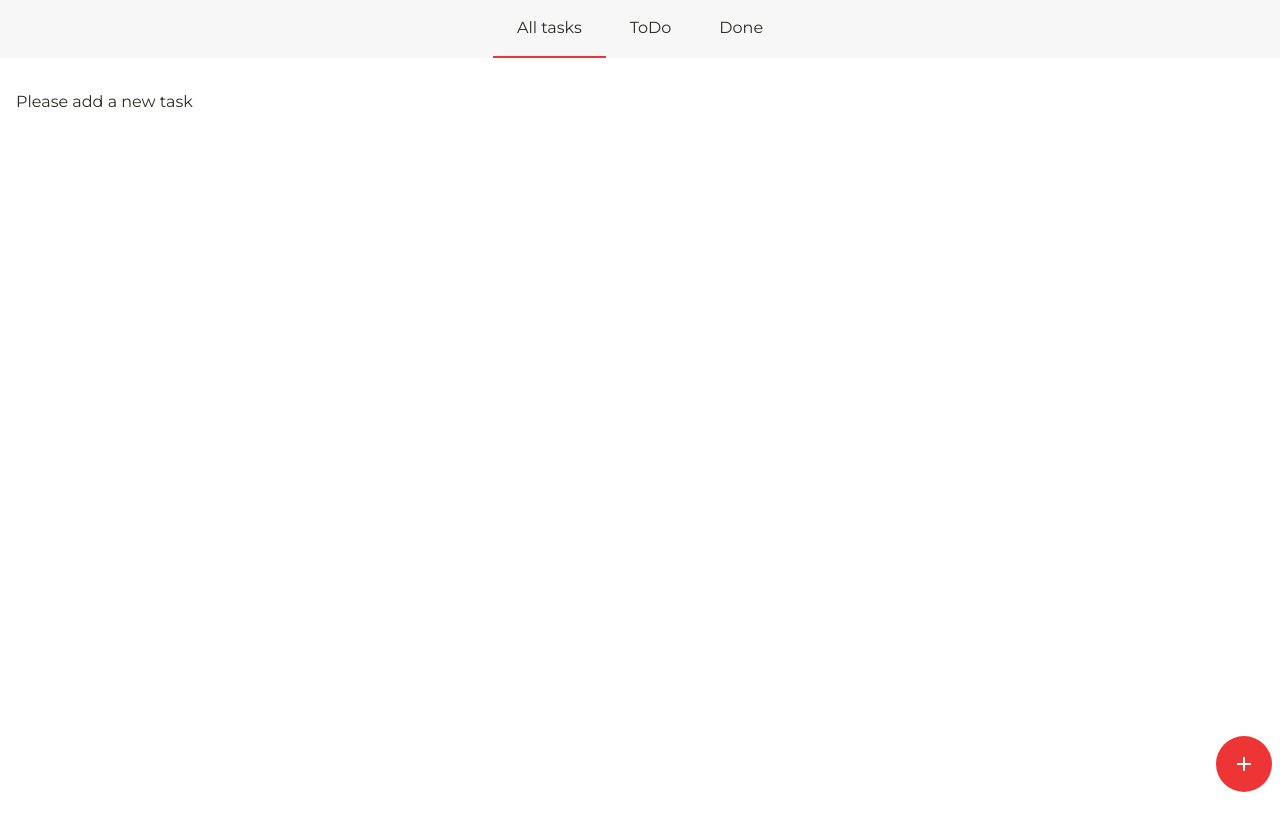
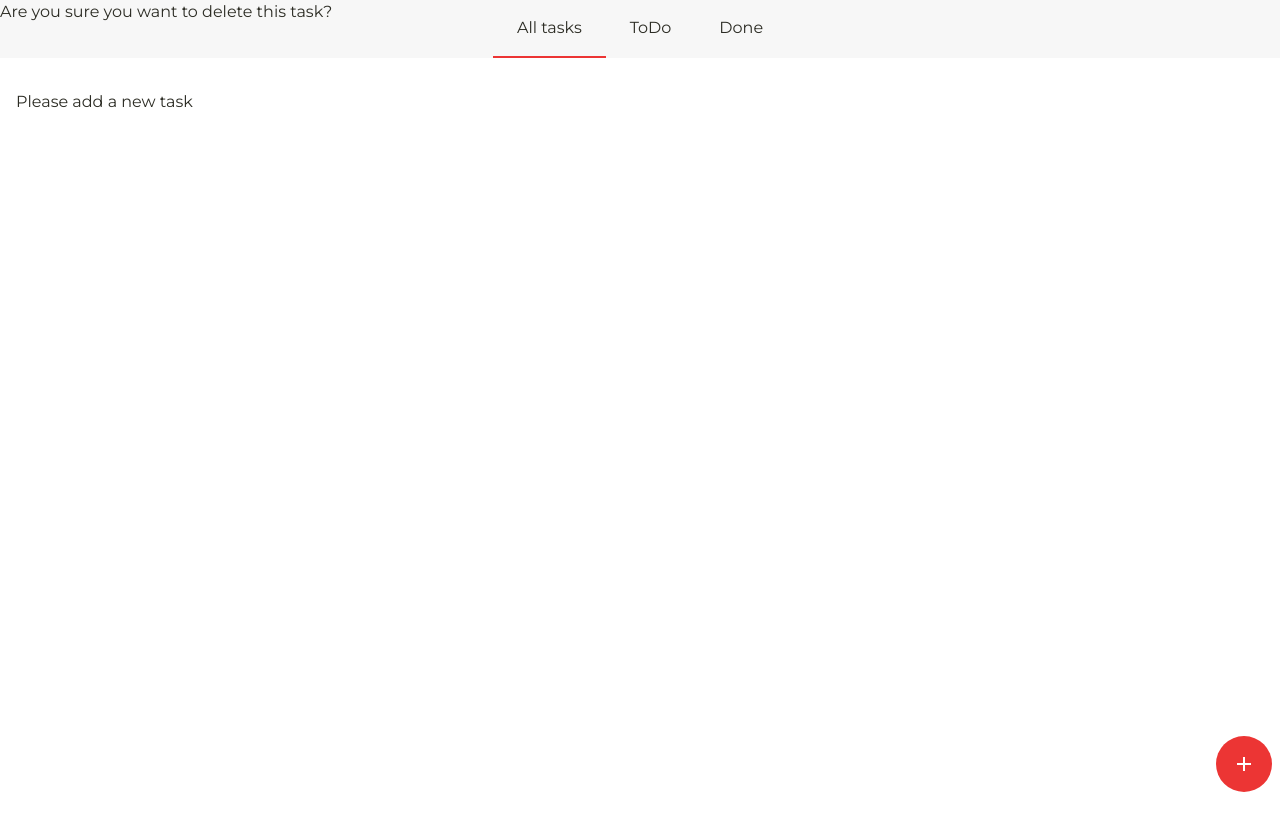
Before and after one commit to nachar/vue-2-tailwind-example, a Vue app: page / in a window 1280 px wide. Shown: the top 830 px of the page. Built offline with nearby package versions, Linux system fonts and the light colour scheme.

Commit message:
feat: stat modal

```diff
--- a/src/App.vue
+++ b/src/App.vue
@@ -5,6 +5,7 @@
       <ToDoList />
       <AddTask />
     </div>
+    <ModalDelete />
   </div>
 </template>
 
@@ -12,6 +13,7 @@
 import FilterList from '@/components/FilterList/FilterList.vue';
 import ToDoList from '@/components/ToDoList/ToDoList.vue';
 import AddTask from '@/components/AddTask/AddTask.vue';
+import ModalDelete from '@/components/ModalDelete/ModalDelete.vue';
 
 export default {
   name: 'App',
@@ -19,6 +21,7 @@ export default {
     FilterList,
     ToDoList,
     AddTask,
+    ModalDelete,
   },
 };
 </script>
--- /dev/null
+++ b/src/components/ModalDelete/ModalDelete.vue
@@ -0,0 +1,13 @@
+<template>
+  <div class="fixed top-0 left-0 w-full min-h-full">
+    <div>
+      <p>Are you sure you want to delete this task?</p>
+    </div>
+  </div>
+</template>
+
+<script>
+export default {
+  name: 'ModalDelete',
+};
+</script>
```
Also changed, not shown: 1 other file (tests, documents, lock files or other folders).
